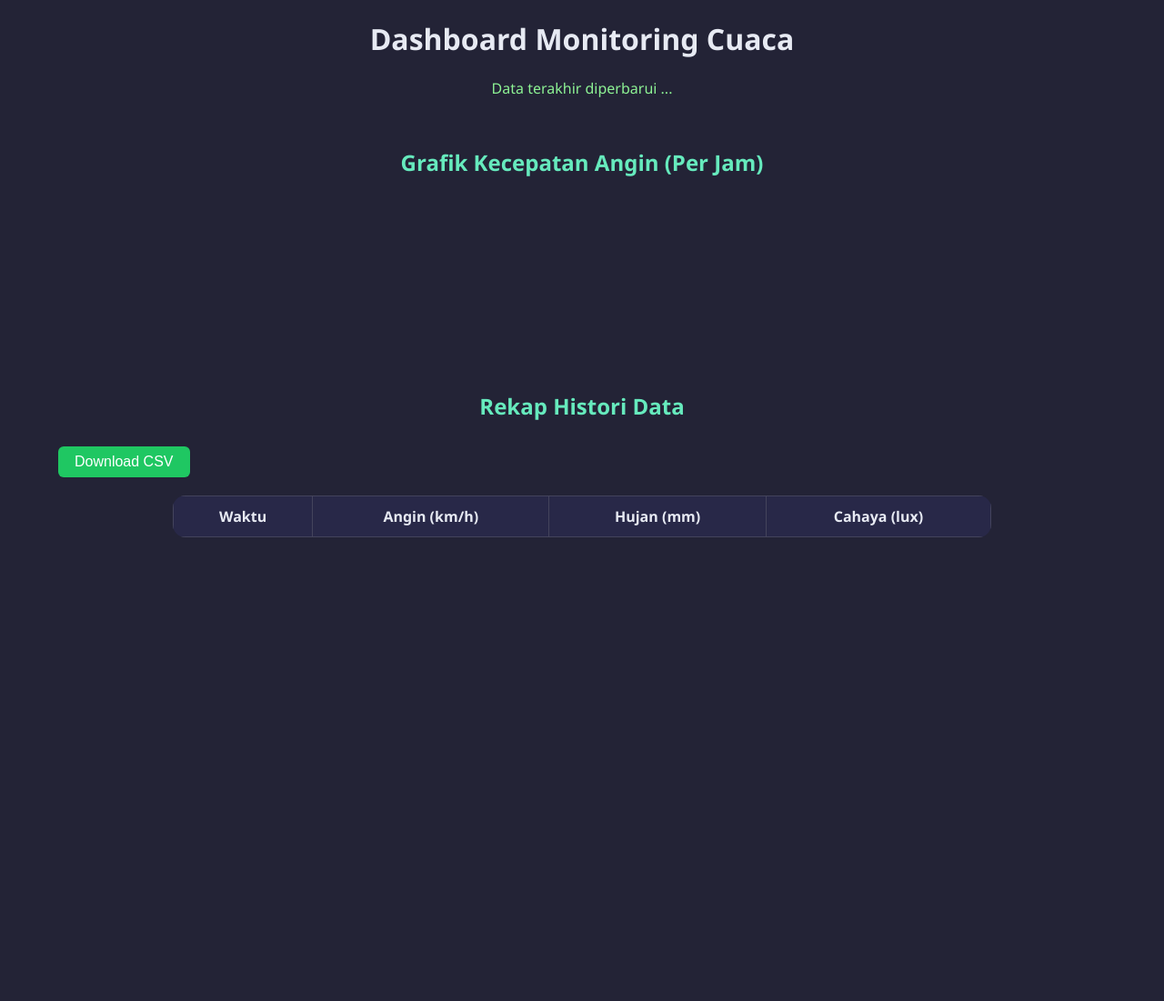
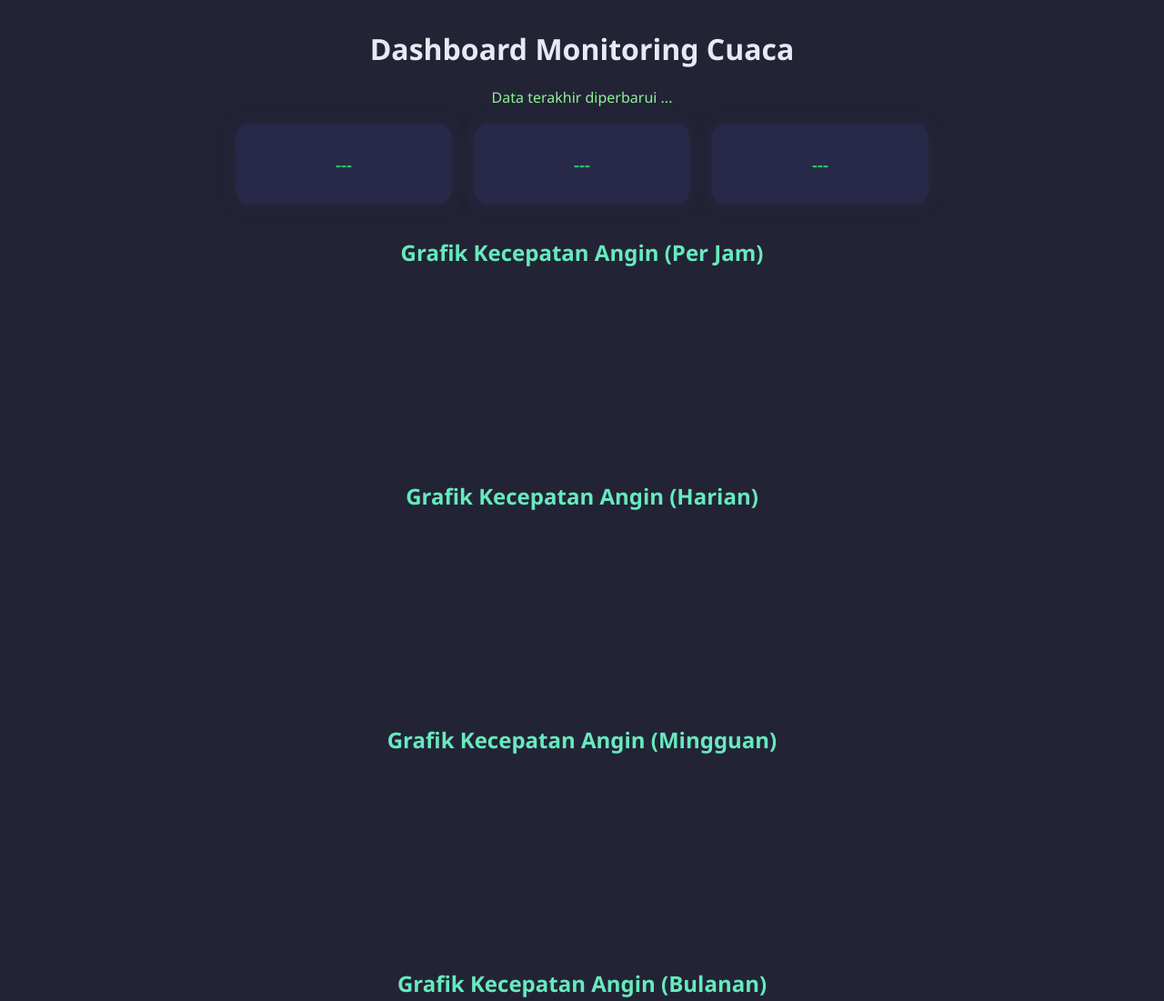
Before and after one commit to kelompok12tree-pixel/dashboard-cuaca, a plain HTML site: page index.html in a window 1280 px wide. Shown: the top 1101 px of the page at 91% size. Before the commit the page ends 800 px from the top, so only its background shows below. Drawn offline with nearby package versions, Linux system fonts and the light colour scheme; a script that the page names is missing.

Commit message:
Update index.html

```diff
--- a/index.html
+++ b/index.html
@@ -10,20 +10,28 @@
   <script src="app.js" defer></script>
 </head>
 <body>
-  <div class="banner-title">
-    <h1>Dashboard Monitoring Cuaca</h1>
-  </div>
+  <h1 class="banner-title">Dashboard Monitoring Cuaca</h1>
   <div class="last-update" id="last-update">Data terakhir diperbarui ...</div>
-
   <div class="overview-row">
-    <div id="wind"></div>
-    <div id="rain"></div>
-    <div id="light"></div>
-
+    <div class="overview-card" id="wind">---</div>
+    <div class="overview-card" id="rain">---</div>
+    <div class="overview-card" id="light">---</div>
   </div>
   <h2>Grafik Kecepatan Angin (Per Jam)</h2>
   <div class="chart-container">
-  <canvas id="hourlyChart"></canvas>
+    <canvas id="hourlyChart"></canvas>
+  </div>
+  <h2>Grafik Kecepatan Angin (Harian)</h2>
+  <div class="chart-container">
+    <canvas id="dailyChart"></canvas>
+  </div>
+  <h2>Grafik Kecepatan Angin (Mingguan)</h2>
+  <div class="chart-container">
+    <canvas id="weeklyChart"></canvas>
+  </div>
+  <h2>Grafik Kecepatan Angin (Bulanan)</h2>
+  <div class="chart-container">
+    <canvas id="monthlyChart"></canvas>
   </div>
   <h2>Rekap Histori Data</h2>
   <button class="download-csv" onclick="downloadCSV()">Download CSV</button>
```
